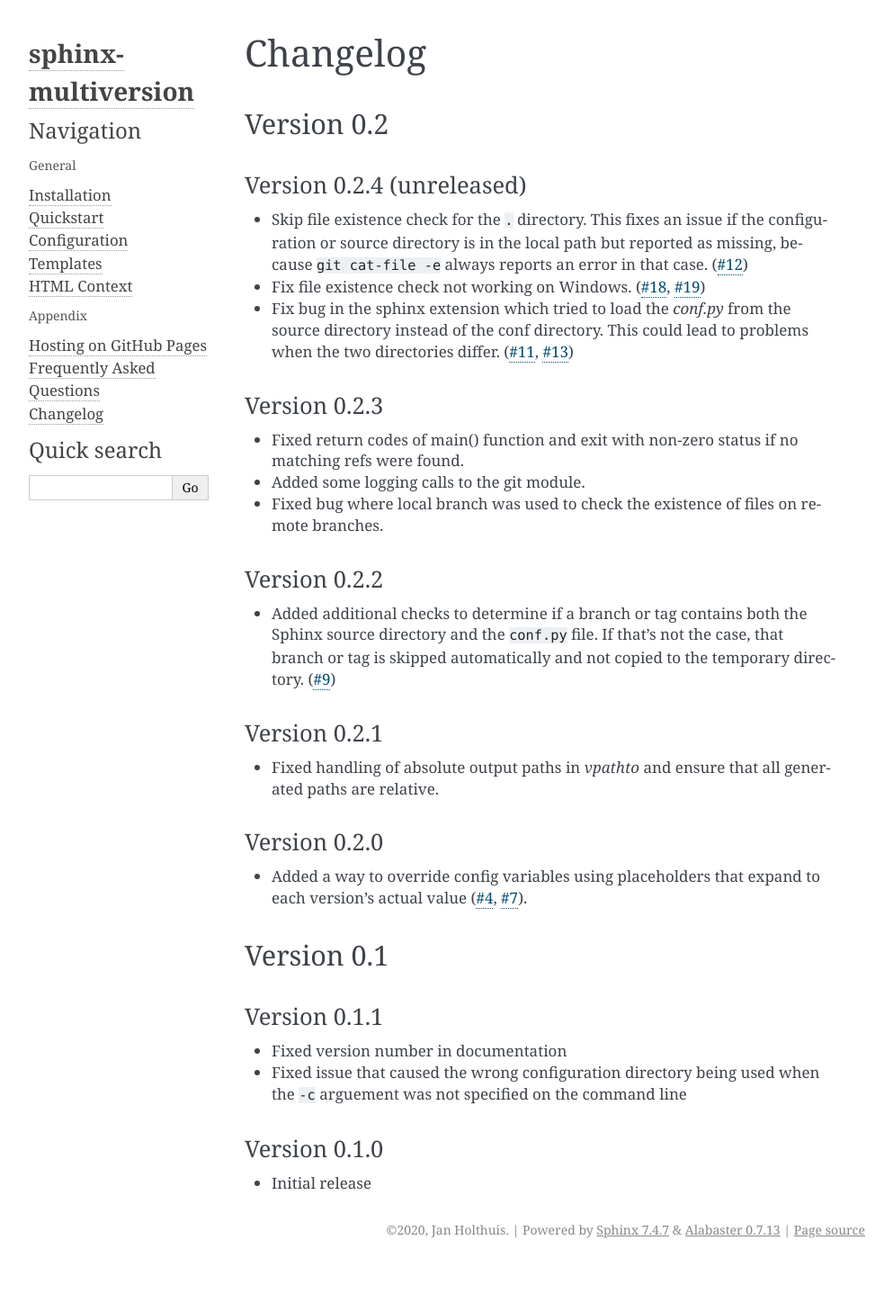
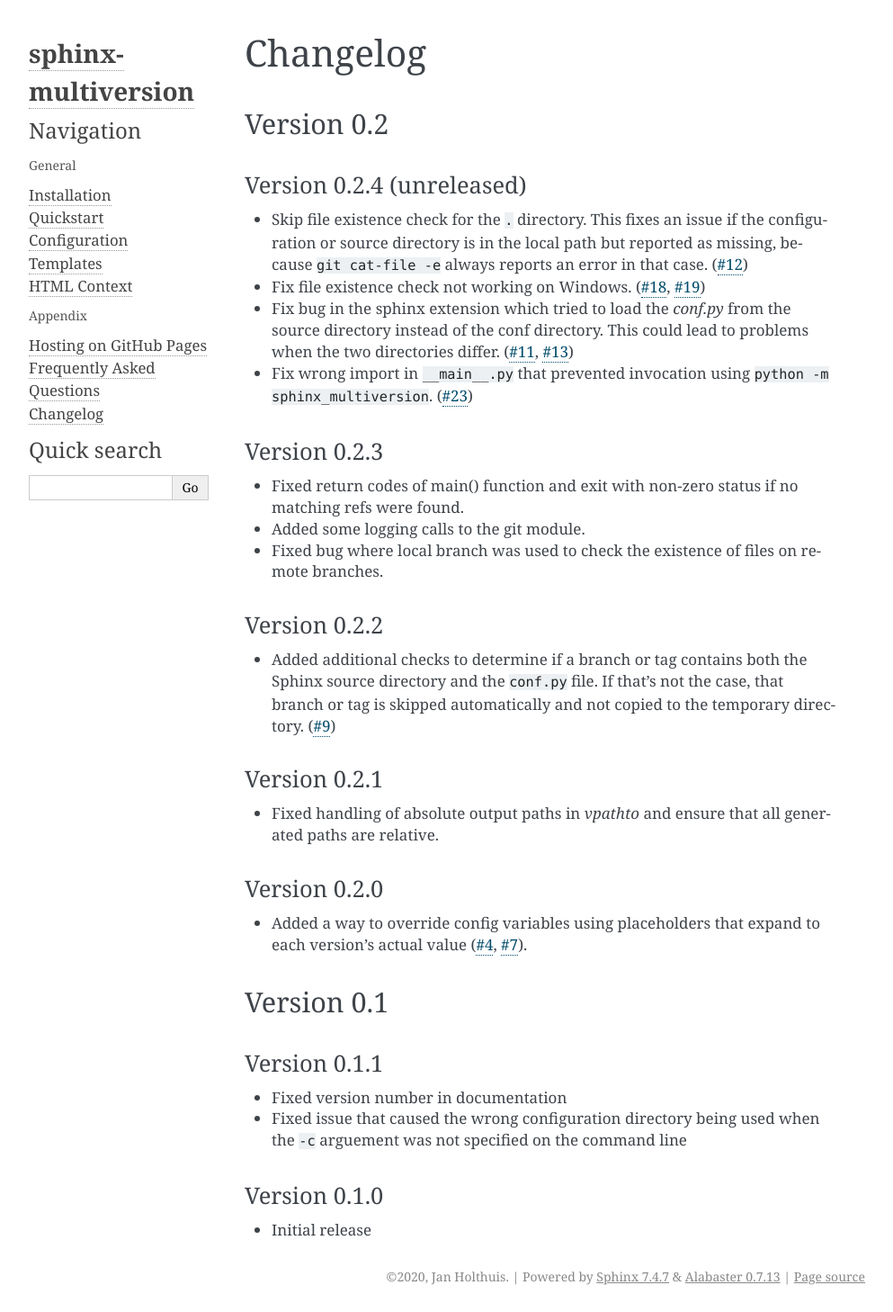
Before and after one commit to sphinx-contrib/multiversion, a Sphinx documentation site: the page built from docs/changelog.rst, in a window 1280 px wide. Shown: the whole page at 90% size, without its empty margins (148-1141 px from the left). Built offline with Sphinx 7.4.7, drawn with Linux system fonts in a browser that asks for light colours; before the commit the page ends 1406 px from its top, so only the background shows below that.

Commit message:
docs/changelog: Add entry for fixed __main__ import

```diff
--- a/docs/changelog.rst
+++ b/docs/changelog.rst
@@ -13,6 +13,7 @@ Version 0.2.4 (unreleased)
 * Skip file existence check for the :file:`.` directory. This fixes an issue if the configuration or source directory is in the local path but reported as missing, because ``git cat-file -e`` always reports an error in that case. (`#12 <issue12_>`_)
 * Fix file existence check not working on Windows. (`#18 <issue18_>`_, `#19 <issue19_>`_)
 * Fix bug in the sphinx extension which tried to load the `conf.py` from the source directory instead of the conf directory. This could lead to problems when the two directories differ. (`#11 <issue11_>`_, `#13 <issue11_>`_)
+* Fix wrong import in :file:`__main__.py` that prevented invocation using ``python -m sphinx_multiversion``. (`#23 <issue23_>`_)
 
 
 Version 0.2.3
```
Also changed, not shown: other parts of docs/changelog.rst (+1 -0 lines).
